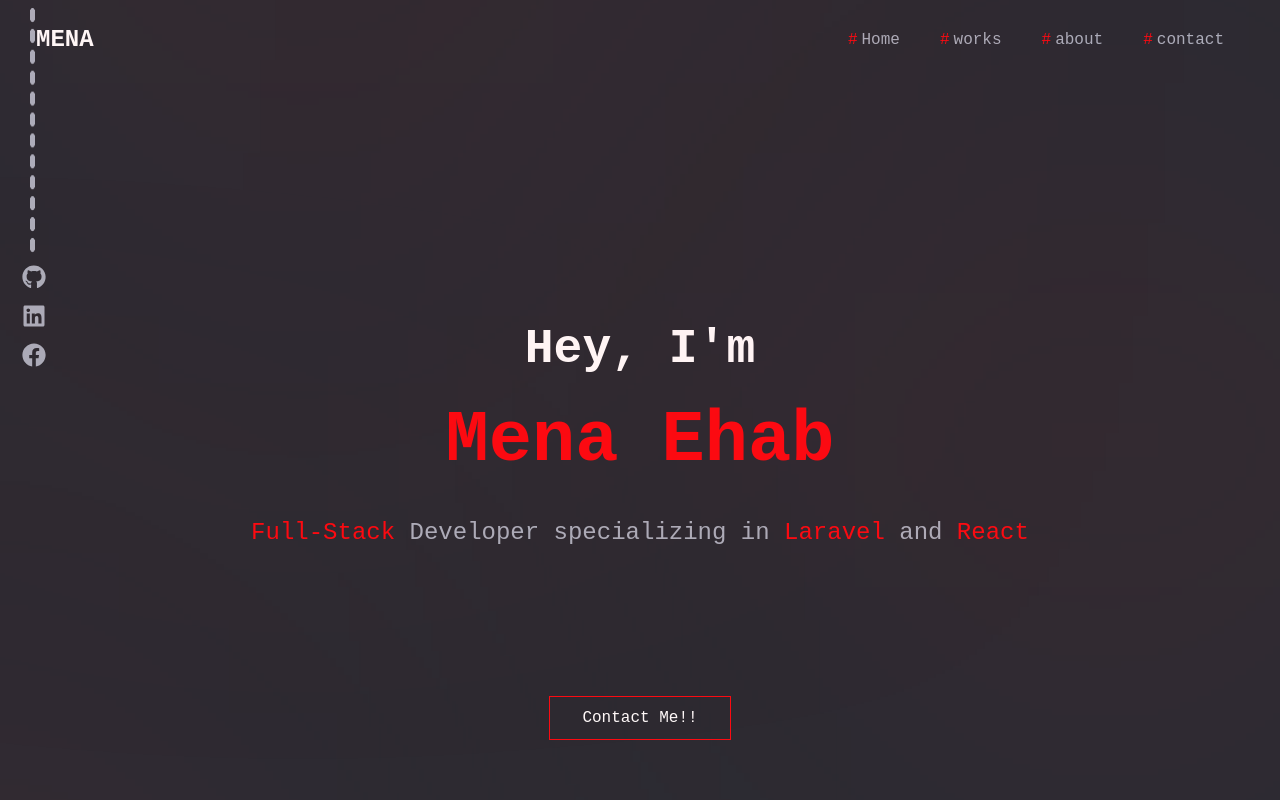
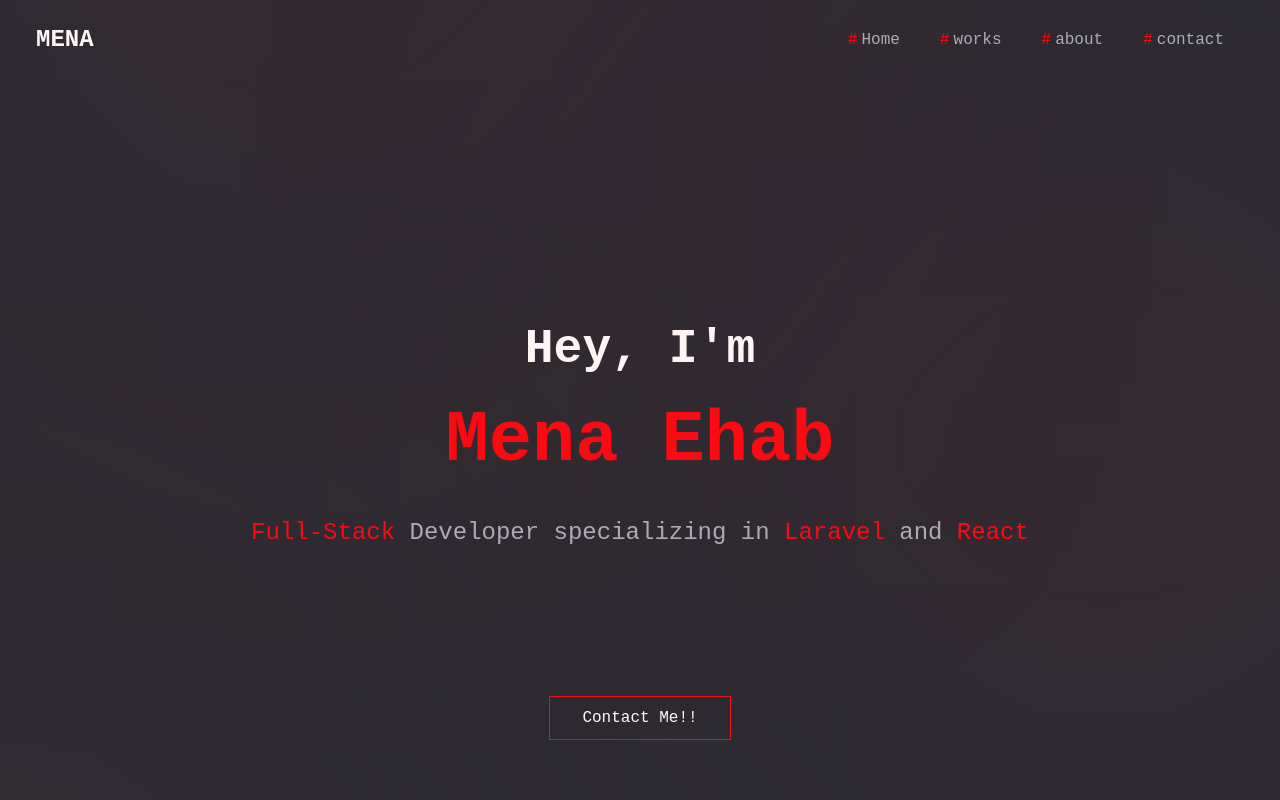
Before and after one commit to menaehab/my-portfolio, a React (Create React App) app: page / in a window 1280 px wide. Shown: the top 800 px of the page. Built offline with nearby package versions, Linux system fonts and the light colour scheme; some icons are missing.

Commit message:
Enhance Navbar with Scroll and Navigation Integration

```diff
--- a/package.json
+++ b/package.json
@@ -15,6 +15,7 @@
     "react-icons": "^5.4.0",
     "react-router-dom": "^7.0.2",
     "react-scripts": "5.0.1",
+    "react-scroll": "^1.9.0",
     "react-simple-typewriter": "^5.0.1",
     "react-syntax-highlighter": "^15.6.1",
     "web-vitals": "^4.2.4"
--- a/src/components/Navbar.js
+++ b/src/components/Navbar.js
@@ -1,22 +1,42 @@
 import React, { useState } from "react";
 import { AiOutlineClose, AiOutlineMenu } from "react-icons/ai";
 import { FaGithub, FaLinkedin, FaFacebook } from "react-icons/fa";
-import { Link } from "react-router-dom";
+import { Link as RouterLink, useNavigate, useLocation } from "react-router-dom";
+import { scroller } from "react-scroll";
 
 const Navbar = () => {
-  // State to manage the navbar's visibility
   const [nav, setNav] = useState(false);
+  const navigate = useNavigate();
+  const location = useLocation();
 
-  // Toggle function to handle the navbar's display
   const handleNav = () => {
     setNav(!nav);
+  };
+
+  const scrollToSection = (section) => {
+    if (location.pathname !== "/") {
+      navigate("/");
+      setTimeout(() => {
+        scroller.scrollTo(section, {
+          smooth: true,
+          duration: 500,
+          offset: -50
+        });
+      }, 100);
+    } else {
+      scroller.scrollTo(section, {
+        smooth: true,
+        duration: 500,
+        offset: -50
+      });
+    }
   };
 
   const navItems = [
     { id: 1, text: "Home", link: "/" },
     { id: 2, text: "works", link: "/project" },
     { id: 3, text: "about", link: "/about" },
-    { id: 4, text: "contact", link: "/contact" }
+    { id: 4, text: "contact", link: "#contact" }
   ];
 
   return (
@@ -25,23 +45,32 @@ const Navbar = () => {
 
       {/* Desktop Navigation */}
       <ul className="hidden md:flex">
-        {navItems.map((item) => (
-          <Link to={item.link}>
+        {navItems.map((item) =>
+          item.link.startsWith("#") ? (
             <li
               key={item.id}
+              onClick={() => scrollToSection(item.link.substring(1))}
               className="p-4 text-secondary m-1 cursor-pointer duration-300 hover:text-white"
             >
               <span className="text-primary mr-1">#</span>
               {item.text}
             </li>
-          </Link>
-        ))}
+          ) : (
+            <RouterLink to={item.link} key={item.id}>
+              <li className="p-4 text-secondary m-1 cursor-pointer duration-300 hover:text-white">
+                <span className="text-primary mr-1">#</span>
+                {item.text}
+              </li>
+            </RouterLink>
+          )
+        )}
       </ul>
 
       {/* Mobile Navigation Icon */}
       <div onClick={handleNav} className="block md:hidden">
         {nav ? <AiOutlineClose size={20} /> : <AiOutlineMenu size={20} />}
       </div>
+
       {/* Mobile Navigation Menu */}
       <ul
         className={`${
@@ -50,20 +79,34 @@ const Navbar = () => {
             : "ease-in-out w-[60%] duration-500 fixed top-0 bottom-0 left-[-100%]"
         }`}
       >
-        {/* Mobile Logo */}
         <h1 className="w-full text-3xl font-bold text-primary m-4">MENA</h1>
-        {/* Mobile Navigation Items */}
-        {navItems.map((item) => (
-          <Link to={item.link}>
+        {navItems.map((item) =>
+          item.link.startsWith("#") ? (
             <li
               key={item.id}
+              onClick={() => {
+                setNav(false);
+                scrollToSection(item.link.substring(1));
+              }}
               className="p-4 text-secondary duration-300 hover:text-white cursor-pointer"
             >
               <span className="text-primary mr-1">#</span>
               {item.text}
             </li>
-          </Link>
-        ))}
+          ) : (
+            <RouterLink
+              to={item.link}
+              key={item.id}
+              onClick={() => setNav(false)}
+            >
+              <li className="p-4 text-secondary duration-300 hover:text-white cursor-pointer">
+                <span className="text-primary mr-1">#</span>
+                {item.text}
+              </li>
+            </RouterLink>
+          )
+        )}
+
         <div className="text-secondary flex justify-center gap-4 text-2xl absolute bottom-8 left-0 w-full">
           <a
             href="https://github.com/menaehab"
@@ -88,30 +131,6 @@ const Navbar = () => {
           </a>
         </div>
       </ul>
-      <div class="rounded-dashes"></div>
-      <div className="hero-social-media">
-        <a
-          href="https://github.com/menaehab"
-          target="_blank"
-          rel="noopener noreferrer"
-        >
-          <FaGithub />
-        </a>
-        <a
-          href="https://www.linkedin.com/in/mena-ehab-262a4b290/"
-          target="_blank"
-          rel="noopener noreferrer"
-        >
-          <FaLinkedin />
-        </a>
-        <a
-          href="https://www.facebook.com/mena.ehab.9026/"
-          target="_blank"
-          rel="noopener noreferrer"
-        >
-          <FaFacebook />
-        </a>
-      </div>
     </div>
   );
 };
--- a/src/components/pages/home/Contact.js
+++ b/src/components/pages/home/Contact.js
@@ -1,11 +1,10 @@
 import React from "react";
-import { Link } from "react-router-dom";
 import { IoMail } from "react-icons/io5";
 import { CircleGrid } from "react-awesome-shapes/dist/shapes/circlegrid";
 
 function Contact() {
   return (
-    <div className="container mx-auto px-4 mb-56 relative">
+    <div className="container mx-auto px-4 mb-56 relative" id="contact">
       <div className="projects-title mb-20">
         <h1 className="text-white text-4xl flex items-center">
           <span className="text-primary">#</span>Contact
@@ -17,20 +16,21 @@ function Contact() {
       <div className="grid grid-cols-1 md:grid-cols-2 gap-8">
         <p className="text-secondary text-lg">
           I’m interested in freelance opportunities. However, if you have other
-          request or question, don’t hesitate to contact me
+          requests or questions, don’t hesitate to contact me.
         </p>
         <div className="border border-secondary max-w-sm mx-auto p-4">
           <h2 className="text-xl text-center text-white mb-3">
             Message me here
           </h2>
           <div className="flex justify-center items-center">
-            <IoMail className="text-3xl text-secondary  mr-2" />
-            <Link to="mailto:menaehab7996@gmail.com" className="text-secondary">
+            <IoMail className="text-3xl text-secondary mr-2" />
+            <a href="mailto:menaehab7996@gmail.com" className="text-secondary">
               menaehab7996@gmail.com
-            </Link>
+            </a>
           </div>
         </div>
       </div>
+
       <CircleGrid
         className="animation-shape hidden md:block"
         position="absolute"
```
Also changed, not shown: 1 other file (tests, documents, lock files or other folders).
